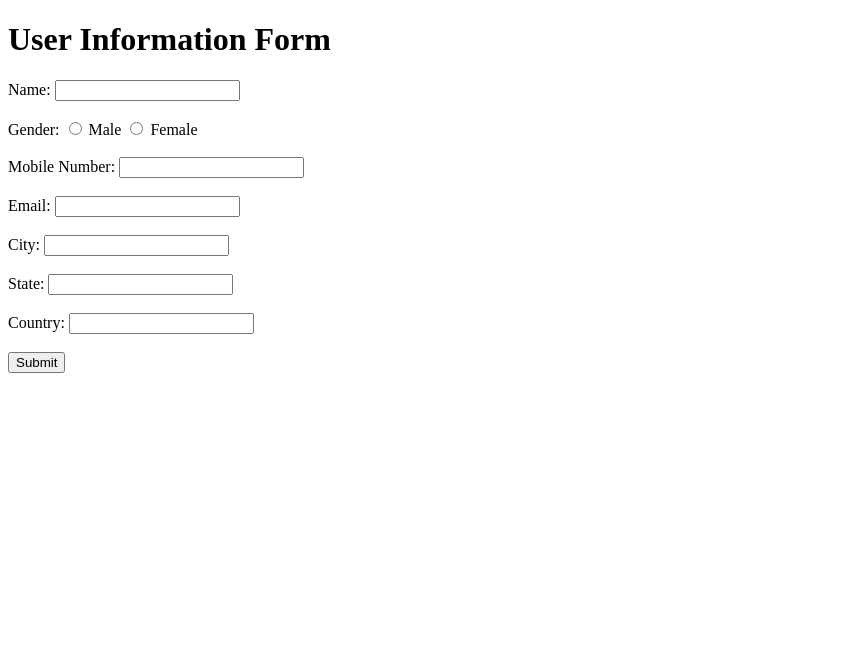
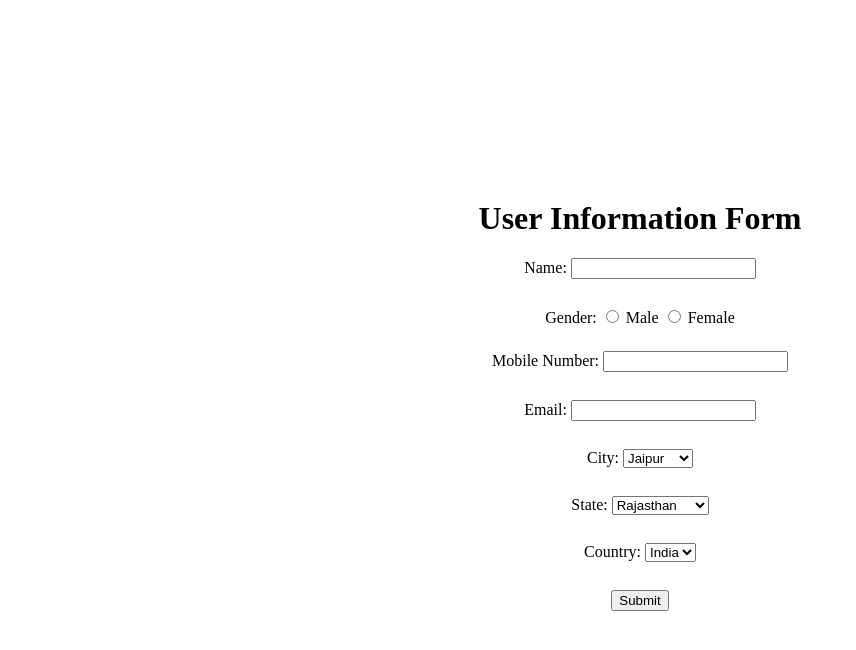
Before and after one commit to MeleGod9/College-Assignments, a plain HTML site: page Assignment 5/index.html in a window 1280 px wide. Shown: the whole page, without its empty margins (0-856 px from the left). Drawn offline with Linux system fonts and the light colour scheme.

Commit message:
added drop down in city, state and country field

```diff
--- a/Assignment 5/index.html
+++ b/Assignment 5/index.html
@@ -4,8 +4,25 @@
     <meta charset="UTF-8">
     <meta name="viewport" content="width=device-width, initial-scale=1.0">
     <title>User Information Form</title>
+    <style>
+        body {
+            display: flex;
+            justify-content: center;
+            align-items: center;
+            height: 100vh;
+            margin: 0;
+            text-align: center;
+        }
+        form {
+            text-align: center;
+        }
+        label, input, select {
+            margin-bottom: 10px;
+        }
+    </style>
 </head>
 <body>
+    <div>
         <h1>User Information Form</h1>
         <form>
             <label for="name">Name:</label>
@@ -24,15 +41,31 @@
             <input type="email" id="email" name="email"><br><br>
 
             <label for="city">City:</label>
-        <input type="text" id="city" name="city"><br><br>
+            <select id="city" name="city">
+                <option value="jaipur">Jaipur</option>
+                <option value="delhi">Delhi</option>
+                <option value="mumbai">Mumbai</option>
+                <!-- Add more cities as needed -->
+            </select><br><br>
 
             <label for="state">State:</label>
-        <input type="text" id="state" name="state"><br><br>
+            <select id="state" name="state">
+                <option value="rajasthan">Rajasthan</option>
+                <option value="delhi">Delhi</option>
+                <option value="maharashtra">Maharashtra</option>
+                <!-- Add more states as needed -->
+            </select><br><br>
 
             <label for="country">Country:</label>
-        <input type="text" id="country" name="country"><br><br>
+            <select id="country" name="country">
+                <option value="india">India</option>
+                <option value="usa">USA</option>
+                <option value="uk">UK</option>
+                <!-- Add more countries as needed -->
+            </select><br><br>
 
             <input type="submit" value="Submit">
         </form>
+    </div>
 </body>
 </html>
```
Also changed, not shown: 1 other file. Lines whose indentation alone changed are shown as unchanged.
